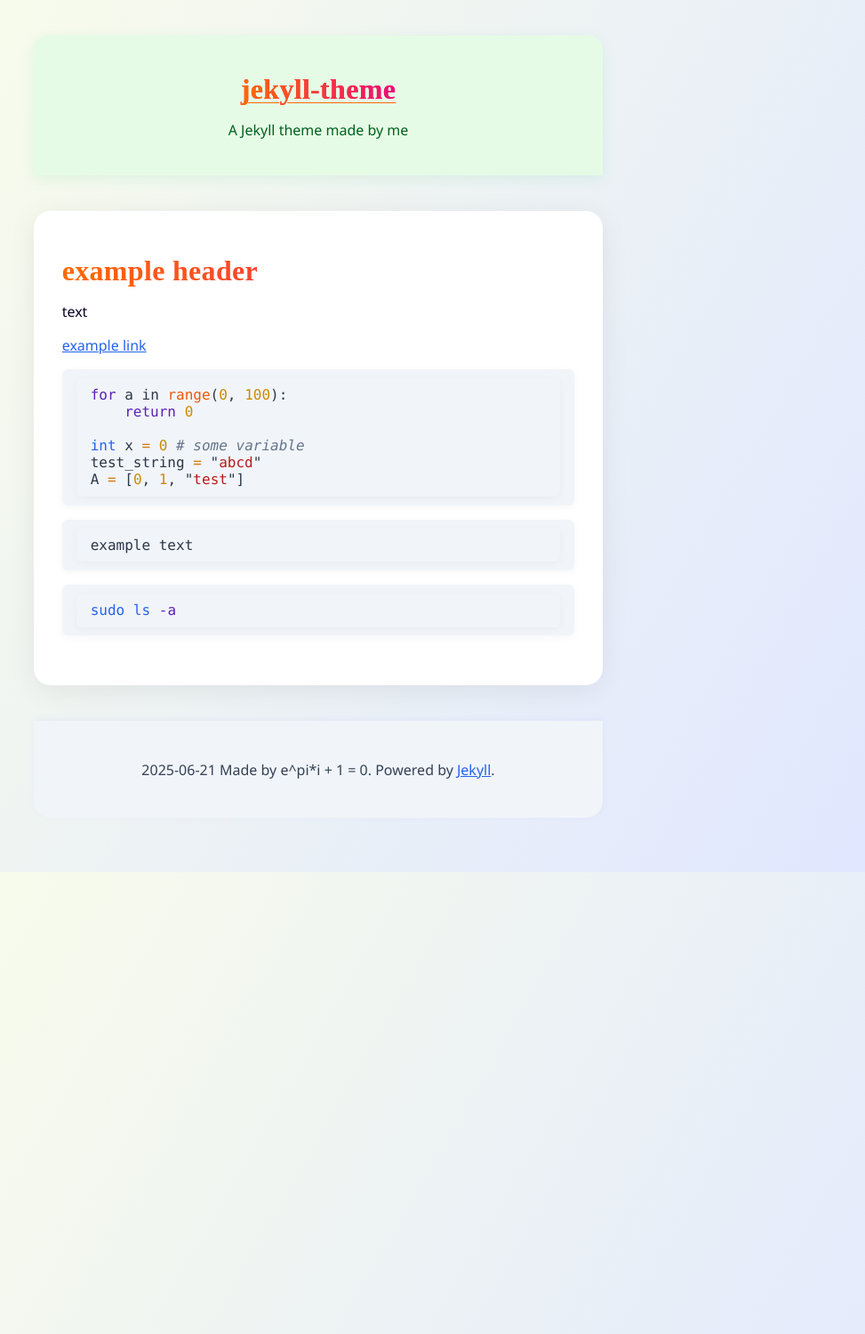
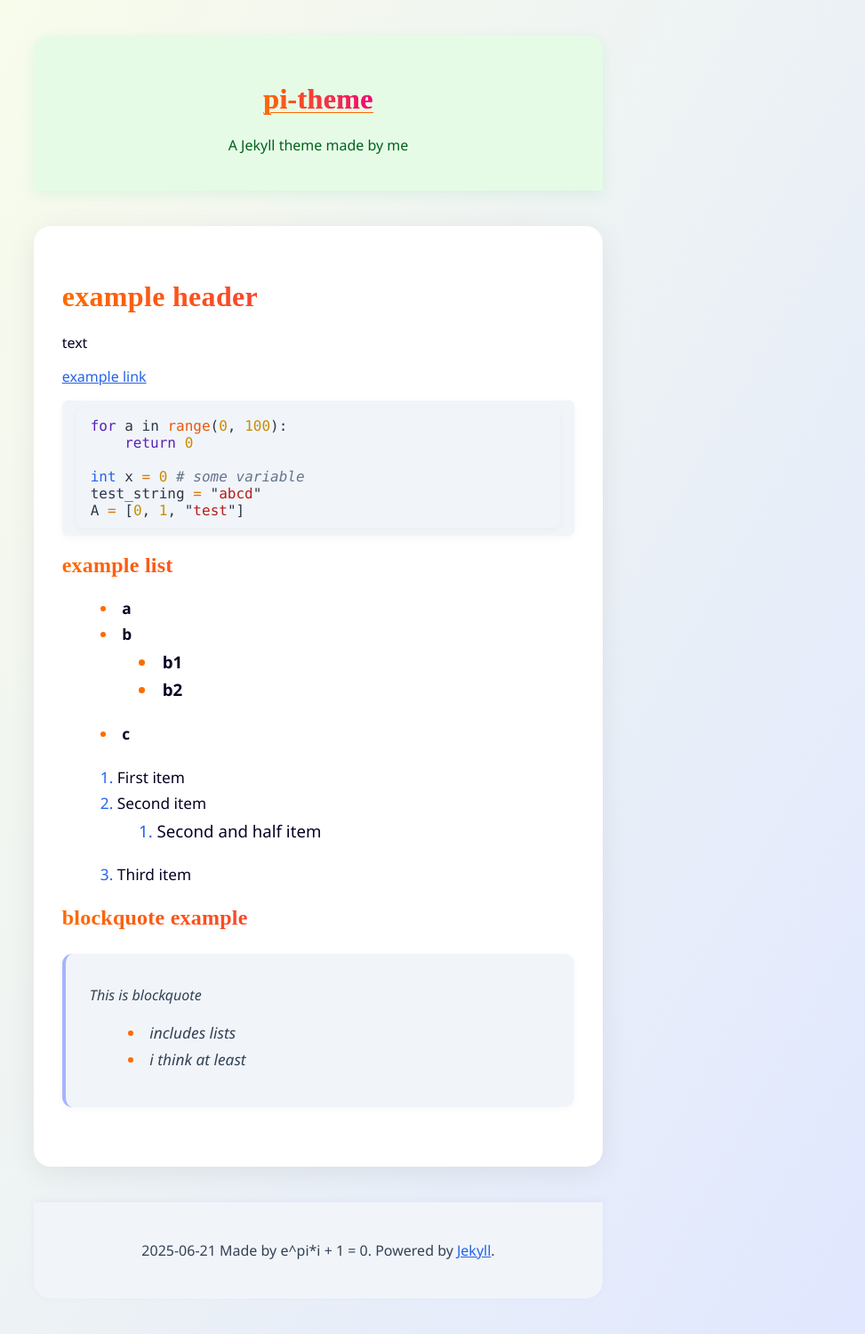
Before and after one commit to Jakub314159265/jekyll-theme, a Jekyll site: the page built from index.md, in a window 1280 px wide. Shown: the whole page at 89% size, without its empty margins (282-1255 px from the left). Built offline with Jekyll 4.4.1, drawn with Linux system fonts in a browser that asks for light colours; before the commit the page ends 980 px from its top, so only the background shows below that.

Commit message:
improved lists

````diff
--- a/_config.yml
+++ b/_config.yml
@@ -1,4 +1,4 @@
-title: jekyll-theme
+title: pi-theme
 description: "A Jekyll theme made by me"
 encoding: utf-8
 highlighter: rouge
--- a/_sass/base.scss
+++ b/_sass/base.scss
@@ -34,7 +34,6 @@
   -webkit-background-clip: text;
   background-clip: text;
   color: transparent;
-  margin: 0.6rem 0;
   letter-spacing: 0.01em;
 
   a {
@@ -113,6 +112,25 @@
   margin-left: 2.2rem;
   margin-bottom: 1.2rem;
   padding-left: 0.5rem;
+  font-size: 1.08em;
+  line-height: 1.7;
+  list-style-position: inside;
+}
+
+ul {
+  list-style-type: disc;
+}
+
+ol {
+  list-style-type: decimal;
+}
+
+ul li::marker {
+  color: #ff6a00;
+}
+
+ol li::marker {
+  color: #2563eb;
 }
 
 blockquote {
--- a/index.md
+++ b/index.md
@@ -17,10 +17,19 @@
 A = [0, 1, "test"]
 ```
 
-```text
-example text
-```
+## example list
+- **a**
+- **b**
+    - **b1**
+    - **b2**
+* **c**
 
-```bash
-sudo ls -a
-```
+1. First item
+2. Second item
+    1. Second and half item
+3. Third item
+
+## blockquote example
+> This is blockquote
+> - includes lists
+> - i think at least
````
